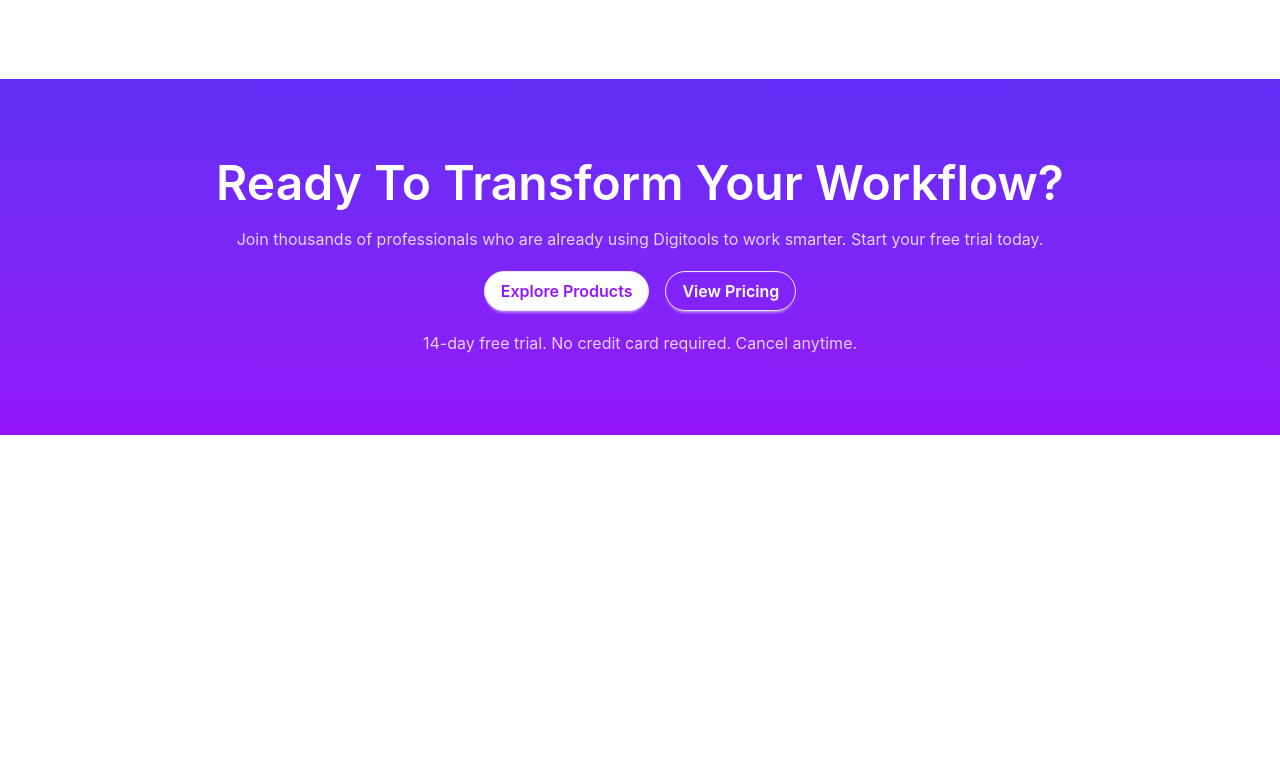
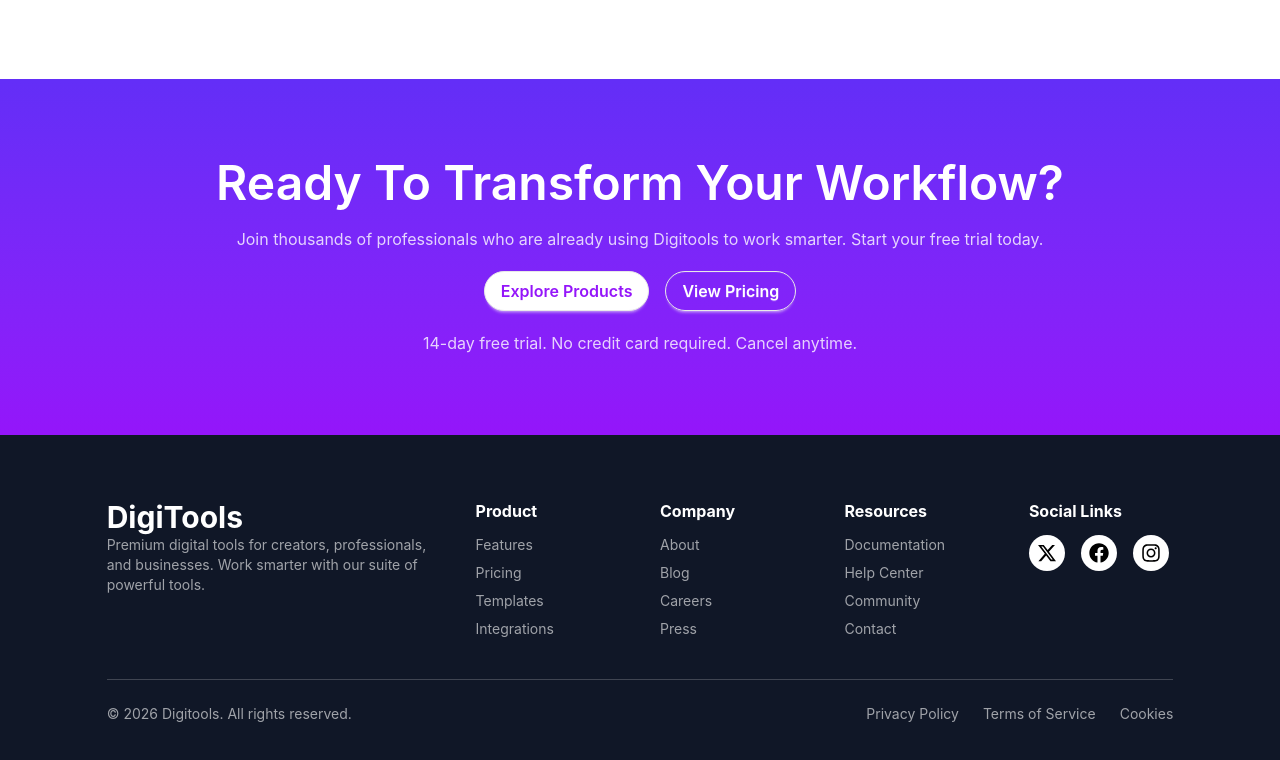
Before and after one commit to Badhon63/Digitools-assignment-6, a React (Vite) app: page / in a window 1280 px wide. Shown: the part 3545-4305 px from the top of the page. Before the commit the page ends 3980 px from the top, so only its background shows below. Built offline with nearby package versions, Linux system fonts and the light colour scheme.

Commit message:
added footer section

```diff
--- a/src/App.jsx
+++ b/src/App.jsx
@@ -7,6 +7,7 @@
 import Steps from './components/hompage/steps/Steps'
 import Pricing from './components/hompage/pricing/Pricing'
 import BottomBanner from './components/hompage/bottombanner/BottomBanner'
+import Footer from './components/footer/Footer'
 
 const fetchProducts = async () => {
   const res = await fetch('/data.json');
@@ -29,6 +30,7 @@
       <Steps></Steps>
       <Pricing></Pricing>
       <BottomBanner></BottomBanner>
+      <Footer></Footer>
     </div>
   )
 }
--- /dev/null
+++ b/src/components/footer/Footer.jsx
@@ -0,0 +1,77 @@
+import React from 'react';
+import { FaFacebook, FaInstagram } from 'react-icons/fa';
+import { FaXTwitter } from "react-icons/fa6";
+
+const Footer = () => {
+  return (
+    <footer className='bg-[#101727] text-white'>
+      <div className='w-11/12 mx-auto lg:w-5/6 py-10 lg:py-16'>
+        <div className='grid grid-cols-1 md:grid-cols-2 lg:grid-cols-6 gap-10'>
+
+          <div className='lg:col-span-2 space-y-4'>
+            <a className="text-3xl font-bold text-white">DigiTools</a>
+            <p className='opacity-60 text-sm'>Premium digital tools for creators, professionals, and businesses. Work smarter with our suite of powerful tools.</p>
+          </div>
+
+          <div className='space-y-3'>
+            <h3 className='font-bold text-base'>Product</h3>
+            <ul className='space-y-2 text-sm opacity-60'>
+              <li>Features</li>
+              <li>Pricing</li>
+              <li>Templates</li>
+              <li>Integrations</li>
+            </ul>
+          </div>
+
+          <div className='space-y-3'>
+            <h3 className='font-bold text-base'>Company</h3>
+            <ul className='space-y-2 text-sm opacity-60'>
+              <li>About</li>
+              <li>Blog</li>
+              <li>Careers</li>
+              <li>Press</li>
+            </ul>
+          </div>
+
+          <div className='space-y-3'>
+            <h3 className='font-bold text-base'>Resources</h3>
+            <ul className='space-y-2 text-sm opacity-60'>
+              <li>Documentation</li>
+              <li>Help Center</li>
+              <li>Community</li>
+              <li>Contact</li>
+            </ul>
+          </div>
+
+          <div className='space-y-3'>
+            <h3 className='font-bold text-base'>Social Links</h3>
+            <div className='flex gap-4'>
+              <div className='bg-white rounded-full p-2 cursor-pointer hover:opacity-80'>
+                <FaXTwitter  className='text-xl text-black' />
+              </div>
+              <div className='bg-white rounded-full p-2 cursor-pointer hover:opacity-80'>
+                <FaFacebook className='text-xl text-black' />
+              </div>
+              <div className='bg-white rounded-full p-2 cursor-pointer hover:opacity-80'>
+                <FaInstagram className='text-xl text-black' />
+              </div>
+            </div>
+          </div>
+
+        </div>
+
+        <div className='border-t border-white/20 mt-10 pt-6 flex flex-col md:flex-row justify-between items-center gap-4'>
+          <p className='text-sm opacity-60'>© 2026 Digitools. All rights reserved.</p>
+          <div className='flex gap-6 text-sm opacity-60'>
+            <span>Privacy Policy</span>
+            <span>Terms of Service</span>
+            <span>Cookies</span>
+          </div>
+        </div>
+
+      </div>
+    </footer>
+  );
+};
+
+export default Footer;
```
